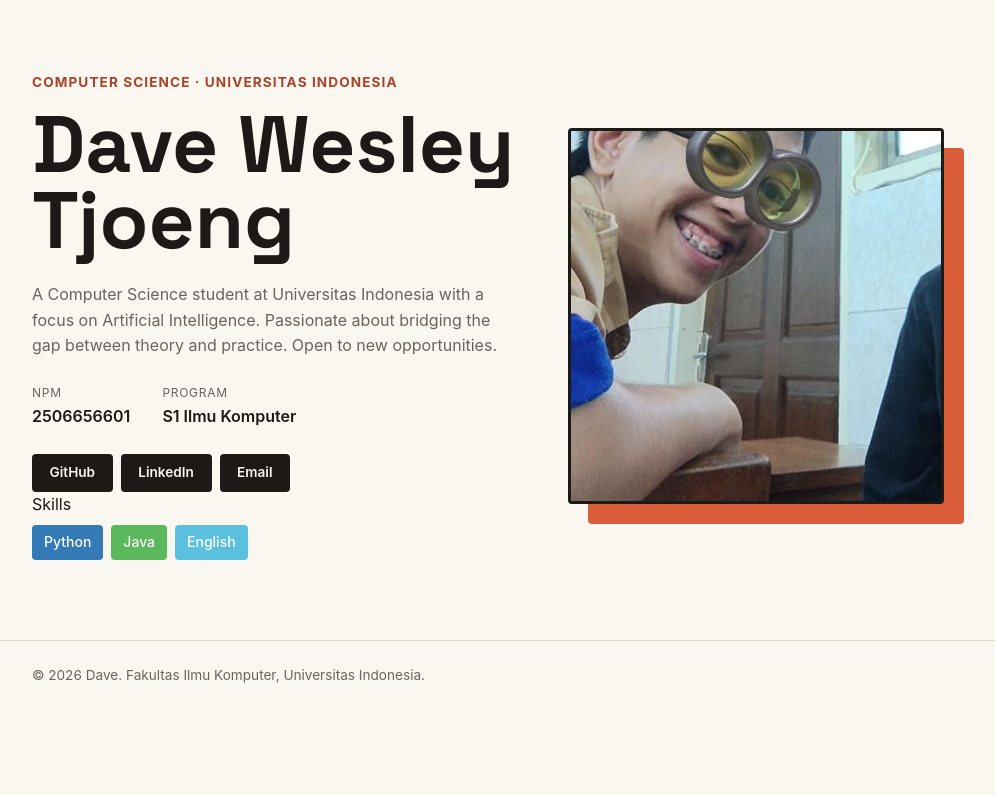
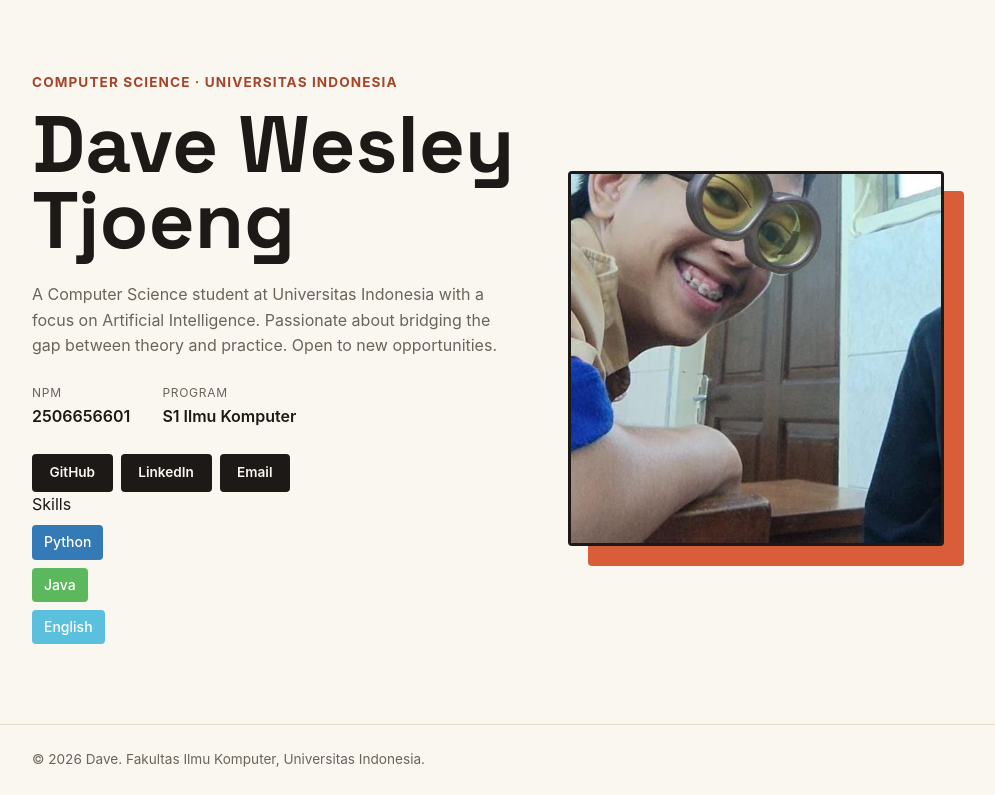
Before and after one commit to OkehBero/myportofolio, a Django app: page / in a window 1280 px wide. Shown: the part 74-869 px from the top of the page, without its empty margins (152-1147 px from the left). Before the commit the page ends 757 px from the top, so only its background shows below. Run offline with Django 5.2, Linux system fonts and the light colour scheme.

Commit message:
Mengubah skill dari mendatar jadi menurun

```diff
--- a/static/css/style.css
+++ b/static/css/style.css
@@ -156,8 +156,9 @@ h1, .brand {
     padding: 0;
     margin-top: 8px;
     display: flex;
+    flex-direction: column;
+    align-items: flex-start;
     gap: 8px;
-    flex-wrap: wrap;
 }
 
 /* Base style untuk tiap kotak skill */
```
